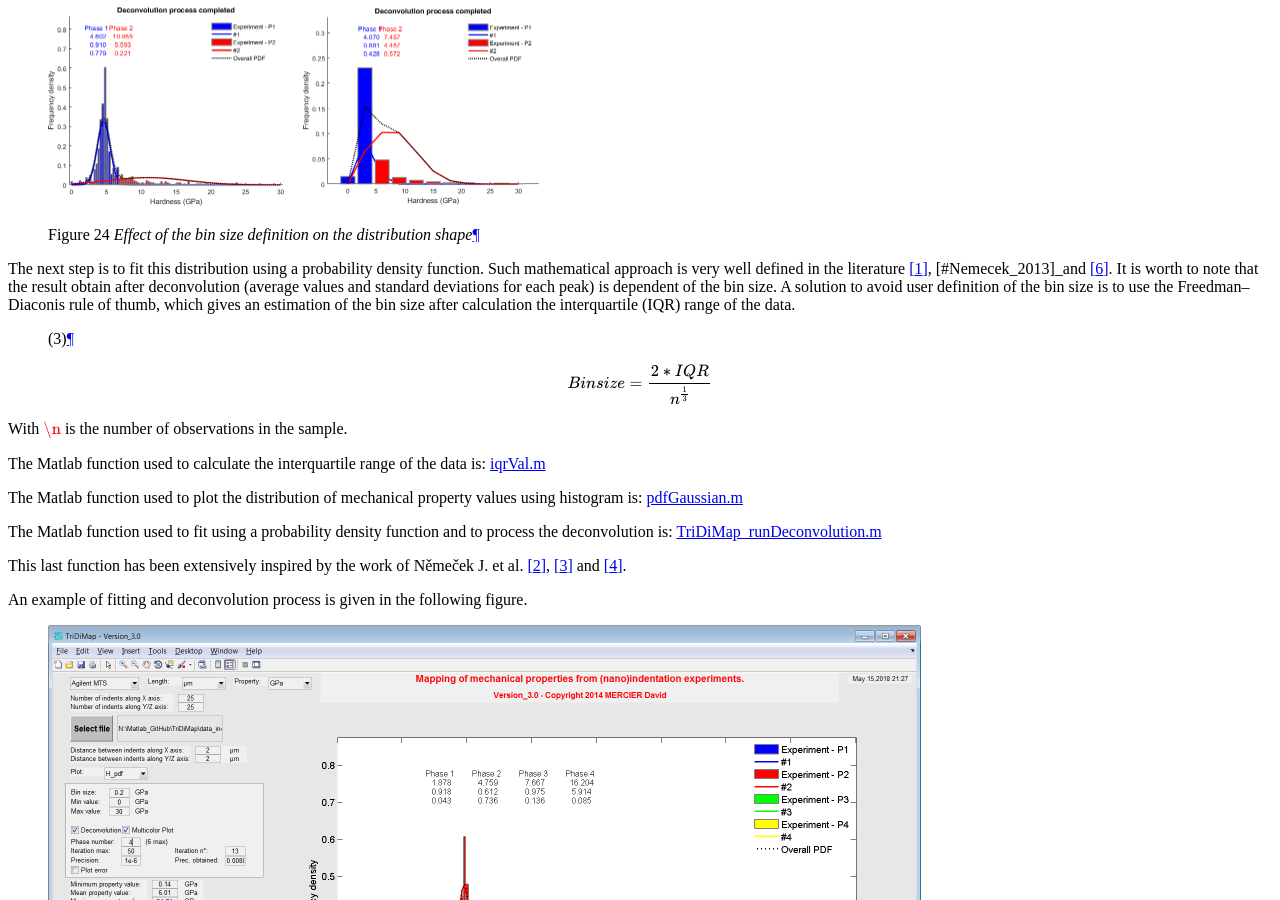
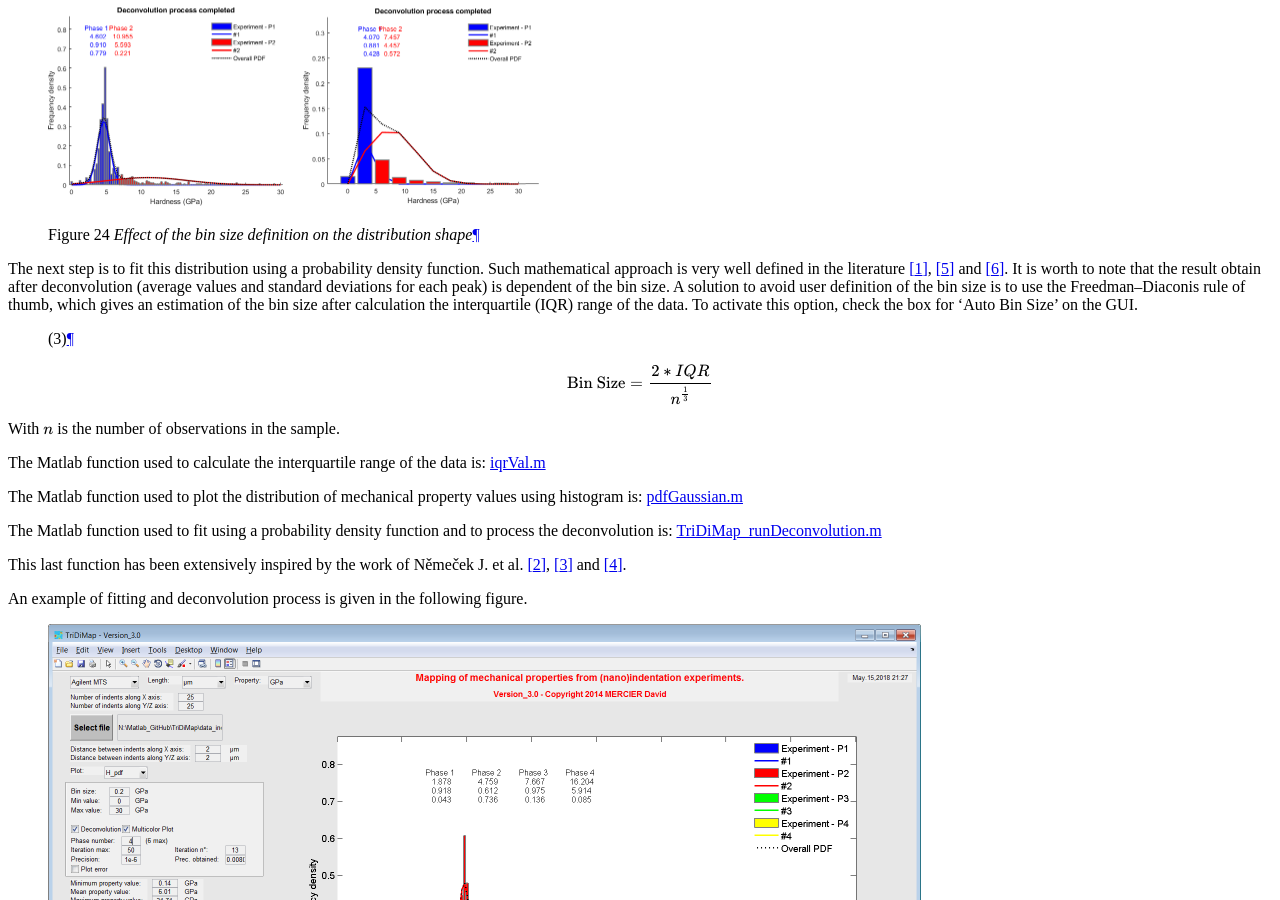
Before and after one commit to DavidMercier/TriDiMap, a Sphinx documentation site: the page built from doc/pdf_cdf.rst, in a window 1280 px wide and 900 px high, scrolled down 1570 px. Built offline with Sphinx 7.4.7, drawn with Linux system fonts in a browser that asks for light colours; comment, search, counter and statistics services are not loaded.

Commit message:
corrected doc pdf

```diff
--- a/doc/pdf_cdf.rst
+++ b/doc/pdf_cdf.rst
@@ -38,15 +38,15 @@ This issue is well known in the literature and is a little bit discussed in this
    *Effect of the bin size definition on the distribution shape*
 
 The next step is to fit this distribution using a probability density function.
-Such mathematical approach is very well defined in the literature [#Nemecek_2009]_, [#Nemecek_2013]_and [#Hausild_2016]_.
+Such mathematical approach is very well defined in the literature [#Nemecek_2009]_, [#Nemecek_2013]_ and [#Hausild_2016]_.
 It is worth to note that the result obtain after deconvolution (average values and standard deviations for each peak) is dependent of the
 bin size. A solution to avoid user definition of the bin size is to use the Freedman–Diaconis rule of thumb, which gives an estimation of
-the bin size after calculation the interquartile (IQR) range of the data.
+the bin size after calculation the interquartile (IQR) range of the data. To activate this option, check the box for 'Auto Bin Size' on the GUI.
 
-    .. math:: Bin size = \frac{2*IQR}{n^{\frac{1}{3}}}
+    .. math:: \text{Bin Size} = \frac{2*IQR}{n^{\frac{1}{3}}}
         :label: binSizeAuto
 
-With :math:`\n` is the number of observations in the sample.
+With :math:`n` is the number of observations in the sample.
 
 The |matlab| function used to calculate the interquartile range of the data is:
 `iqrVal.m <https://github.com/DavidMercier/TriDiMap/blob/master/matlab_code/util/iqrVal.m>`_
```
